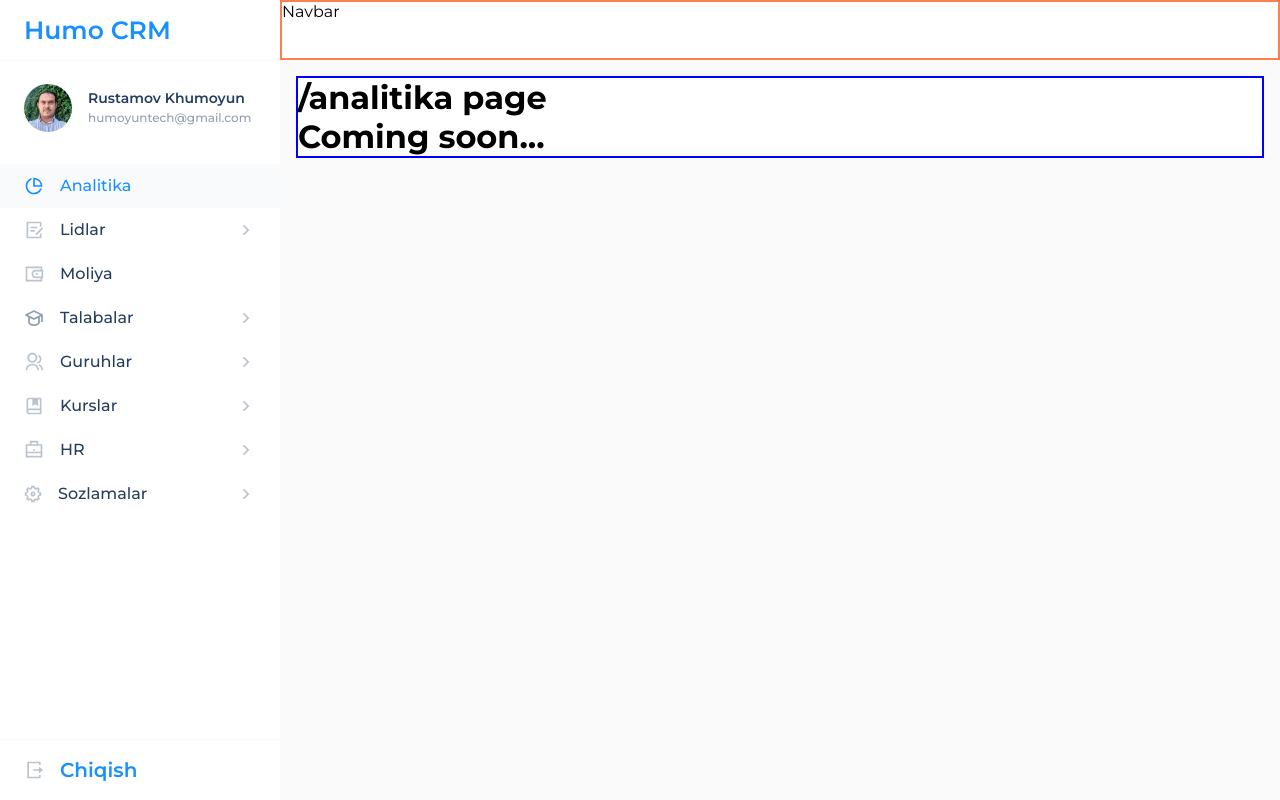
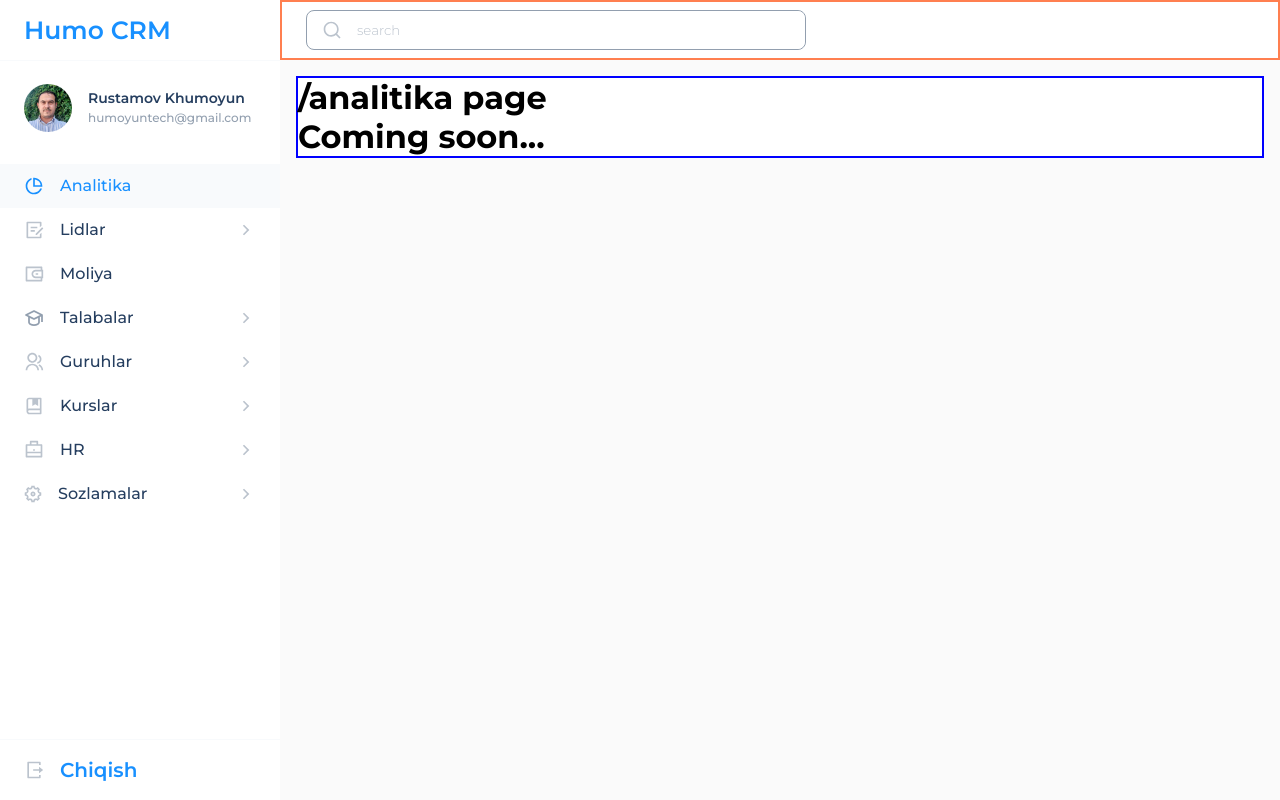
Before and after one commit to humoyuntech/CRM, a React (Vite) app: page /analitika in a window 1280 px wide. Built offline with nearby package versions, Linux system fonts and the light colour scheme.

Commit message:
Navbar Input

```diff
--- a/review.js
+++ b/review.js
@@ -56,11 +56,13 @@ git push -u origin main
 // git branch -M "005/ActivePath"
 // git push -u origin "005/ActivePath"
 
-// 8-9-video
+// 10-video
 // 001/CreateProject
 // 002/RouteConfig
 // 003/CRM_Structure
 // 004/CreateSidebar
+// 005/ActivePath
+// 006/Navbar
 
 //   1 - dars | Project haqida | YouTube Link
 // — Bu qanday project?
--- a/src/components/Navbar/index.jsx
+++ b/src/components/Navbar/index.jsx
@@ -1,9 +1,13 @@
 import React from 'react'
-import { Container } from './style'
+import { Container, InputWrapper, Input, SearchIcon } from './style'
 
 const Navbar = () => {
   return (
-    <Container>Navbar</Container>
+    <Container>
+      <InputWrapper>
+        <SearchIcon/> <Input placeholder="search" />
+      </InputWrapper>
+    </Container>
   )
 }
 
--- a/src/components/Navbar/style.js
+++ b/src/components/Navbar/style.js
@@ -1,9 +1,50 @@
 import styled from "styled-components";
+import search from "../../assets/icons/search.svg?react";
 
 const Container = styled.div`
+  display: flex;
+  align-items: center;
   border: 2px solid coral;
   background-color: white;
   height: 60px;
+  padding: 0 16px 0 24px;
 `;
 
-export { Container };
+const InputWrapper = styled.div`
+  display: flex;
+  align-items: center;
+  flex: 1;
+  max-width: 500px;
+  border: 1px solid var(--secondaryColor);
+  width: fit-content;
+  height: 40px;
+  border-radius: 8px;
+`;
+
+const Input = styled.input`
+  flex: 1;
+  max-width: 500px;
+  width: 100%;
+  outline: none;
+  border: 0;
+  height: 38px;
+  /* font-weight: 500; */
+  size: 14px;
+  line-height: 20px;
+  color: #bbc3cd;
+  border-radius: 8px;
+
+  &::placeholder {
+    color: #bbc3cd;
+    font-weight: 300;
+    size: 14px;
+    line-height: 20px;
+  }
+`;
+
+const SearchIcon = styled(search)`
+  margin: 0 16px;
+`;
+
+
+export { Container, InputWrapper, Input, SearchIcon };
```
